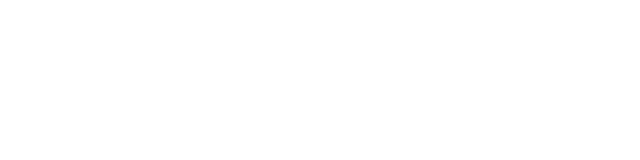
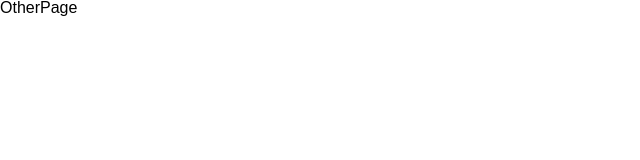
Before and after one commit to My-Graduate-Project/History-Manager-System-Client, a React (Vite) app: page /other in a window 1280 px wide. Shown: the top 160 px of the page, without its empty margins (0-640 px from the left). Built offline with nearby package versions, Linux system fonts and the light colour scheme.

Commit message:
update: 测试router，页面路由跳转

```diff
--- a/src/api/home.ts
+++ b/src/api/home.ts
@@ -1,5 +1,5 @@
 import request from "../common/axios"
 
-export function getRandomData() {
-  return request('/getData', 'get');
-}
+// export function getRandomData() {
+//   return request('/getData', 'get');
+// }
--- a/src/pages/Home/HomePage.tsx
+++ b/src/pages/Home/HomePage.tsx
@@ -4,10 +4,12 @@ import * as React from 'react';
 import { Component } from 'react';
 import {connect} from "react-redux";
 
-import {getRandomData} from "@/api/home"
+// react-router-dom
+import { Link } from "react-router-dom"
 
 interface HomeProps {
     count: number;
+    history: any;
 }
 
 interface HomeState {
@@ -16,23 +18,15 @@ interface HomeState {
 
 class Home extends Component<HomeProps, HomeState> {
     constructor(props: HomeProps) {
-        console.log(props)
         super(props);
         this.state = { home:"Hello React!!!"  };
-    }
-    componentDidMount() {
-        axios.get("http://localhost:8080/getdata").then(res=>{
-            console.log(res)
-        })
-       getRandomData().then(res => {
-           console.log(res)
-       })
     }
     render() {
         return (
             <div className="homePage">
                 <h1>{this.state.home}</h1>
                 <h1>{this.props.count}</h1>
+                <Link to="/other"></Link>
             </div>
          );
     }
--- /dev/null
+++ b/src/pages/Others/OtherPage.tsx
@@ -0,0 +1,25 @@
+import * as React from 'react';
+import { Component } from 'react';
+
+interface OtherProps {
+
+}
+
+interface OtherState {
+
+}
+
+class Other extends React.Component<OtherProps, OtherState> {
+  constructor(props: OtherProps) {
+    super(props);
+  }
+  render() {
+    return (
+      <div>
+        <h1>OtherPage</h1>
+      </div>
+     );
+  }
+}
+
+export default Other;
--- a/src/routes/index.ts
+++ b/src/routes/index.ts
@@ -3,7 +3,8 @@ import loadable from '@loadable/component';
 // react-router-config
 import { RouteConfig } from 'react-router-config';
 // 动态加载组件
-import Home from "@/pages/Home/HomePage" // 首页
+const Home = loadable(() => import('@/pages/Home/HomePage'))// 首页
+const Other = loadable(() => import("@/pages/Others/OtherPage")) // 其他
 
 // 路由配置
 const routes: RouteConfig[] = [
@@ -11,6 +12,10 @@ const routes: RouteConfig[] = [
         path: '/',
         exact: true,
         component: Home,
+    }, {
+        path: '/other',
+        exact: true,
+        component: Other,
     }
 ]
 
```
Also changed, not shown: package.json (+5 -4 lines), 2 other files (tests, documents, lock files or other folders).
